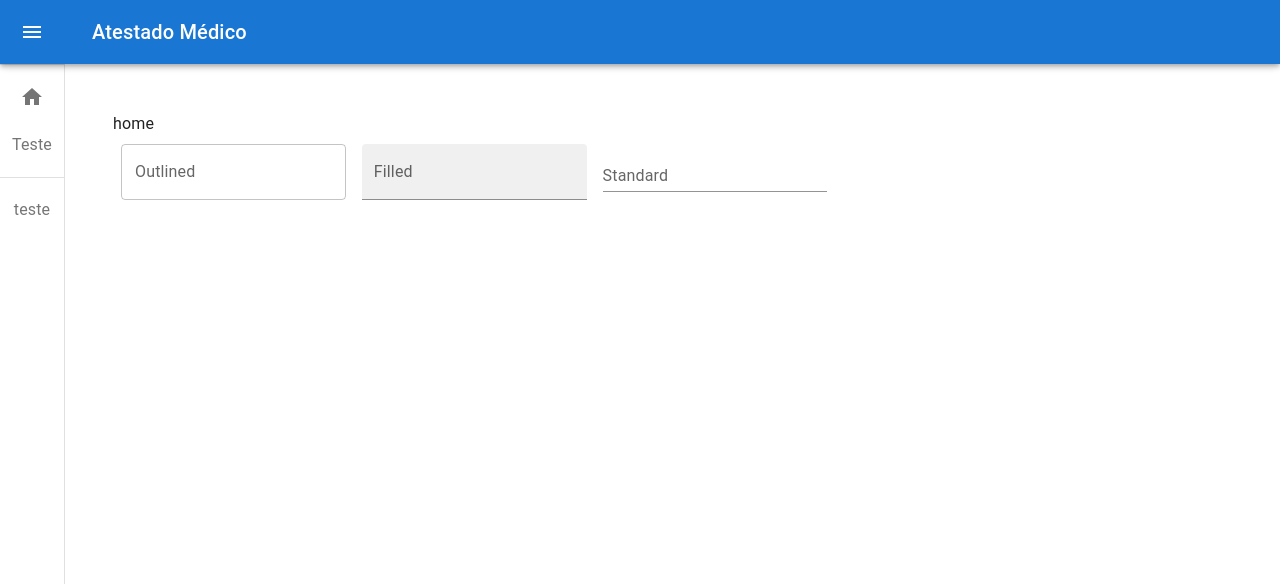
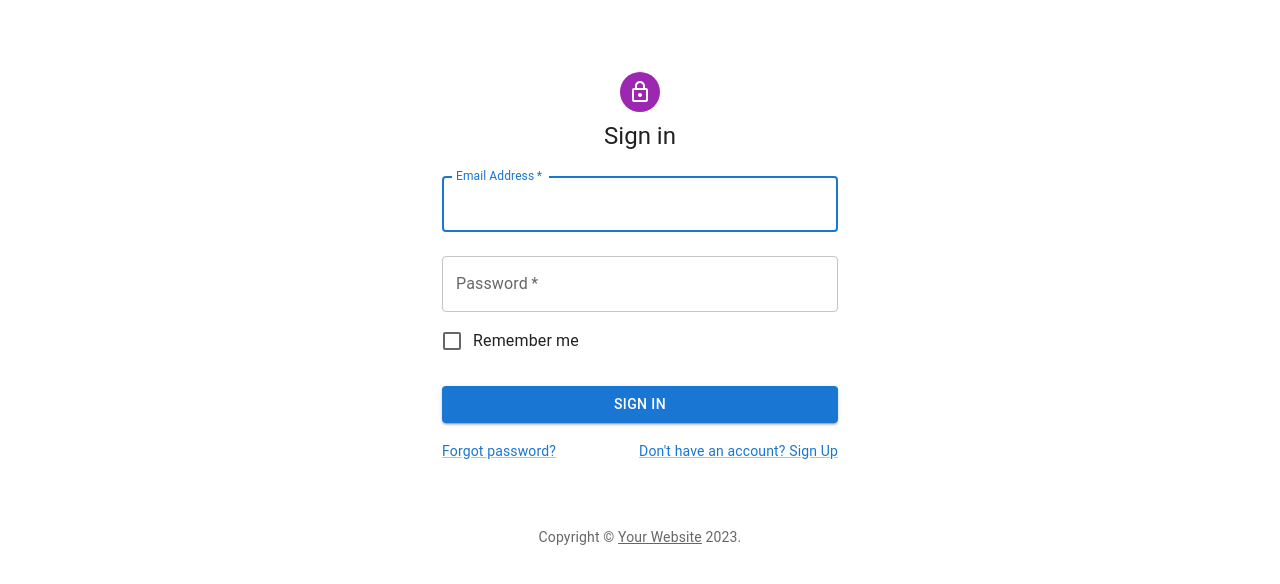
Before and after one commit to mateusvg/electron_sistema_atestado_medico_Type_script-_desktop, a React (Create React App) app: page /home in a window 1280 px wide. Shown: the top 584 px of the page. Built offline with nearby package versions, Linux system fonts and the light colour scheme.

Commit message:
login page, assets folder, login context

```diff
--- a/package.json
+++ b/package.json
@@ -58,7 +58,7 @@
     "appId": "Atestado Medico",
     "extends": null,
     "win": {
-      "icon": "./img/LogoX.png",
+      "icon": "./src/assets/img/LogoX.png",
       "target": "msi"
     }
   }
--- a/src/App.tsx
+++ b/src/App.tsx
@@ -1,17 +1,22 @@
 import {
   BrowserRouter,
-  Routes,
-  Route,
-  Link,
-  Outlet
 } from 'react-router-dom';
-import Home from './pages/Home'
+
 import SideNavBar from './components/SideNavBar'
+import LoginPage from '../src/pages/Login'
+
+import { useState } from 'react';
+import { Login } from "./contexts/Login";
 
 export default function App() {
+  const [login, setLogin] = useState(false);
   return (
     <BrowserRouter>
-      <SideNavBar />
+      <Login.Provider value={{ login, setLogin }}>
+
+        {login ? <SideNavBar /> : <LoginPage />}
+      </Login.Provider>
+
     </BrowserRouter>
   );
 }
--- /dev/null
+++ b/src/components/HomeLogo.tsx
@@ -0,0 +1,11 @@
+
+import { Stack } from '@mui/material'
+import LogoX from '../assets/img/LogoX.png'
+export default function () {
+    return (
+            <Stack alignItems={'center'}>
+                    Sistema de agendamento e atestado médico
+                    <img src={LogoX} alt="Logo" width={"40%"} />
+            </Stack>
+    )
+}
--- a/src/components/SideNavBar.tsx
+++ b/src/components/SideNavBar.tsx
@@ -93,7 +93,10 @@
     }),
 );
 
+
+
 export default function MiniDrawer() {
+
     const theme = useTheme();
     const [open, setOpen] = React.useState(false);
     const navigate = useNavigate();
@@ -107,6 +110,7 @@
     };
 
     return (
+
         <Box sx={{ display: 'flex' }}>
             <CssBaseline />
             <AppBar position="fixed" open={open}>
@@ -211,5 +215,6 @@
                 <PagesRoute />
             </Box>
         </Box>
+
     );
 }
--- /dev/null
+++ b/src/contexts/Login.tsx
@@ -0,0 +1,10 @@
+import React from "react";
+
+interface LoginProps {
+    login: boolean;
+    setLogin(login: boolean): void;
+}
+export const Login = React.createContext<LoginProps>({
+    login: false,
+    setLogin: () => { },
+});
--- a/src/pages/Home.tsx
+++ b/src/pages/Home.tsx
@@ -1,24 +1,4 @@
-import * as React from 'react';
-import Box from '@mui/material/Box';
-import TextField from '@mui/material/TextField';
-
-export default function BasicTextFields() {
-  return (
-    <Box component="main" sx={{ flexGrow: 1, p: 3 }}>
-
-    <>home</>
-    <Box
-      component="form"
-      sx={{
-        '& > :not(style)': { m: 1, width: '25ch' },
-      }}
-      noValidate
-      autoComplete="off"
-    >
-      <TextField id="outlined-basic" label="Outlined" variant="outlined" />
-      <TextField id="filled-basic" label="Filled" variant="filled" />
-      <TextField id="standard-basic" label="Standard" variant="standard" />
-    </Box>
-  </Box>
-  );
+import Home from '../components/HomeLogo'
+export default function () {
+    return (<Home />)
 }
--- /dev/null
+++ b/src/pages/Login.tsx
@@ -0,0 +1,125 @@
+import * as React from 'react';
+import Avatar from '@mui/material/Avatar';
+import Button from '@mui/material/Button';
+import CssBaseline from '@mui/material/CssBaseline';
+import TextField from '@mui/material/TextField';
+import FormControlLabel from '@mui/material/FormControlLabel';
+import Checkbox from '@mui/material/Checkbox';
+import Link from '@mui/material/Link';
+import Grid from '@mui/material/Grid';
+import Box from '@mui/material/Box';
+import LockOutlinedIcon from '@mui/icons-material/LockOutlined';
+import Typography from '@mui/material/Typography';
+import Container from '@mui/material/Container';
+import { createTheme, ThemeProvider } from '@mui/material/styles';
+import { useNavigate } from 'react-router-dom';
+import { useContext } from "react";
+import { Login } from "../contexts/Login";
+
+function Copyright(props: any) {
+    return (
+        <Typography variant="body2" color="text.secondary" align="center" {...props}>
+            {'Copyright © '}
+            <Link color="inherit" href="https://mui.com/">
+                Your Website
+            </Link>{' '}
+            {new Date().getFullYear()}
+            {'.'}
+        </Typography>
+    );
+}
+
+const theme = createTheme();
+
+export default function SignIn() {
+
+    const navigate = useNavigate();
+    const { login, setLogin } = useContext(Login);
+
+    const handleSubmit = (event: React.FormEvent<HTMLFormElement>) => {
+        event.preventDefault();
+        const data = new FormData(event.currentTarget);
+        console.log({
+            email: data.get('email'),
+            password: data.get('password'),
+        });
+
+    };
+    function handleClick(){
+        console.log(login)
+        setLogin(true)
+        console.log(login)
+        navigate('home')
+    }
+
+    return (
+        <ThemeProvider theme={theme}>
+            <Container component="main" maxWidth="xs">
+                <CssBaseline />
+                <Box
+                    sx={{
+                        marginTop: 8,
+                        display: 'flex',
+                        flexDirection: 'column',
+                        alignItems: 'center',
+                    }}
+                >
+                    <Avatar sx={{ m: 1, bgcolor: 'secondary.main' }}>
+                        <LockOutlinedIcon />
+                    </Avatar>
+                    <Typography component="h1" variant="h5">
+                        Sign in
+                    </Typography>
+                    <Box component="form" onSubmit={handleSubmit} noValidate sx={{ mt: 1 }}>
+                        <TextField
+                            margin="normal"
+                            required
+                            fullWidth
+                            id="email"
+                            label="Email Address"
+                            name="email"
+                            autoComplete="email"
+                            autoFocus
+                        />
+                        <TextField
+                            margin="normal"
+                            required
+                            fullWidth
+                            name="password"
+                            label="Password"
+                            type="password"
+                            id="password"
+                            autoComplete="current-password"
+                        />
+                        <FormControlLabel
+                            control={<Checkbox value="remember" color="primary" />}
+                            label="Remember me"
+                        />
+                        <Button
+                            type="submit"
+                            fullWidth
+                            variant="contained"
+                            sx={{ mt: 3, mb: 2 }}
+                            onClick={() => {handleClick()}}
+                        >
+                            Sign In
+                        </Button>
+                        <Grid container>
+                            <Grid item xs>
+                                <Link href="#" variant="body2">
+                                    Forgot password?
+                                </Link>
+                            </Grid>
+                            <Grid item>
+                                <Link href="#" variant="body2">
+                                    {"Don't have an account? Sign Up"}
+                                </Link>
+                            </Grid>
+                        </Grid>
+                    </Box>
+                </Box>
+                <Copyright sx={{ mt: 8, mb: 4 }} />
+            </Container>
+        </ThemeProvider>
+    );
+}
```
Also changed, not shown: src/assets/img/LogoX.png (renamed from img/LogoX.png), 1 other file (tests, documents, lock files or other folders).
